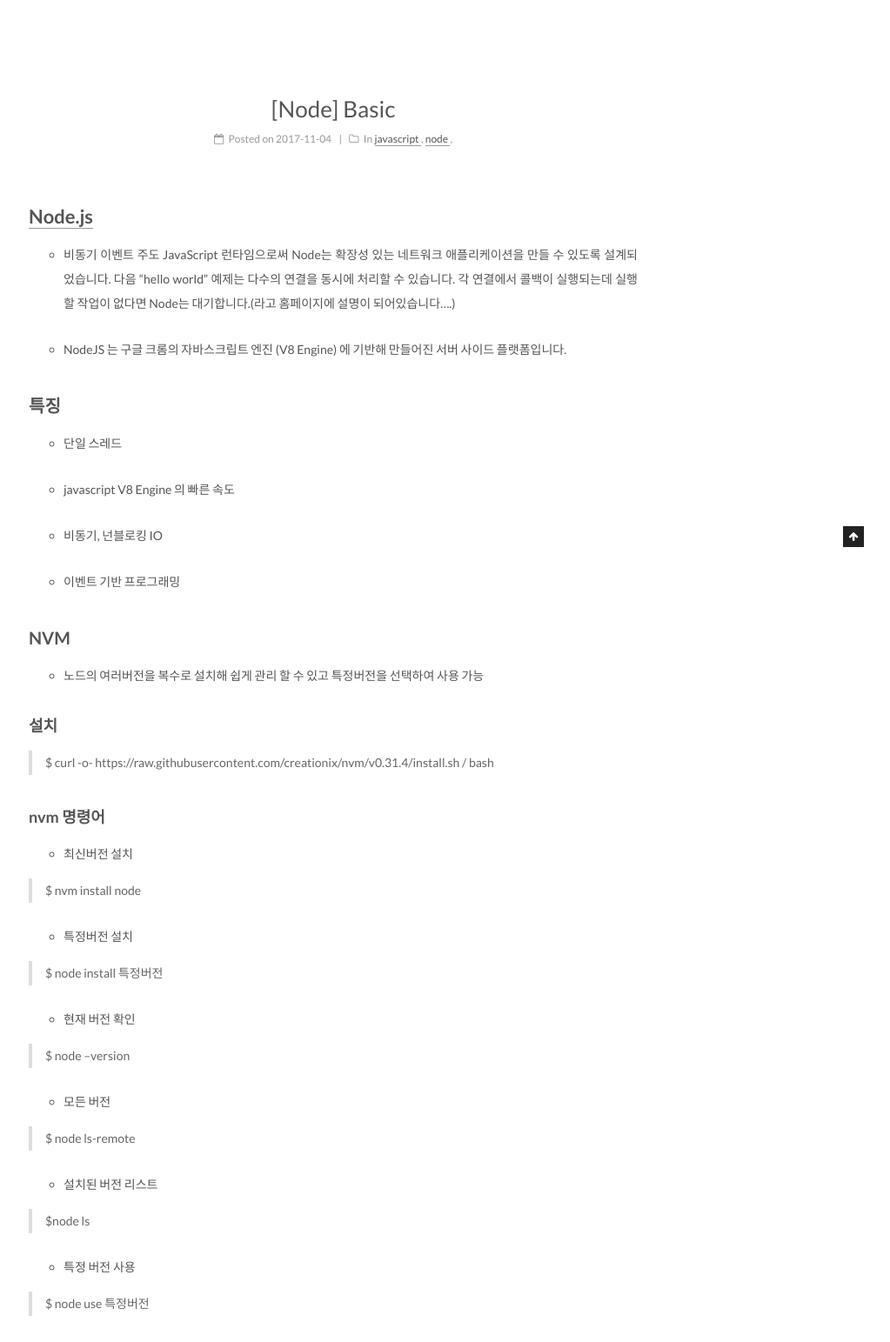
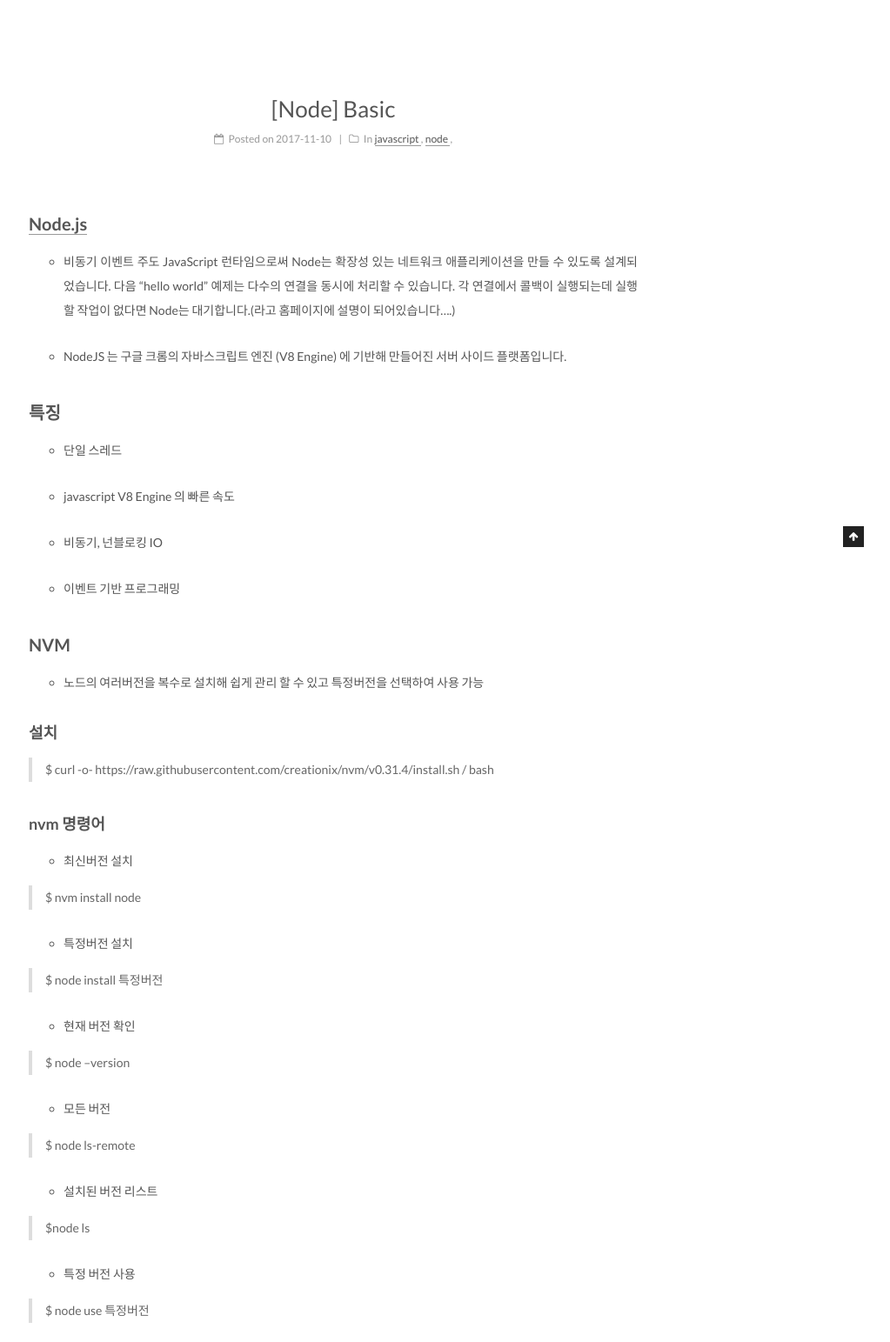
Before and after one commit to kwakkwakkwak/kwakkwakkwak.github.io, a Jekyll site: the page built from _posts/2017-11-10-[Node]basic.js.md, in a window 1280 px wide, cut to the strip 371-1914 px from the top of the page. Shown: the whole strip at 87% size, without its empty margins (257-1280 px from the left). Built offline with Jekyll 4.4.1, drawn with Linux system fonts in a browser that asks for light colours; comment, search, counter and statistics services are not loaded; some of the changed text lies outside the part shown.

Commit message:
Add Node 기본

```diff
--- a/_posts/2017-11-10-[Node]basic.js.md
+++ b/_posts/2017-11-10-[Node]basic.js.md
@@ -6,12 +6,12 @@ categories:
     node
 tags:
     node
-date: 2017-11-04
+date: 2017-11-10
 comments : true
 ---
 
 
-# [Node.js](https://nodejs.org/ko/)
+## [Node.js](https://nodejs.org/ko/)
 
 * 비동기 이벤트 주도 JavaScript 런타임으로써 Node는 확장성 있는 네트워크 애플리케이션을 만들 수 있도록 설계되었습니다.
  다음 "hello world" 예제는 다수의 연결을 동시에 처리할 수 있습니다.
```
Also changed, not shown: _posts/`2017-11-13-[Node]Webserver.md (added, +8 -0 lines).
